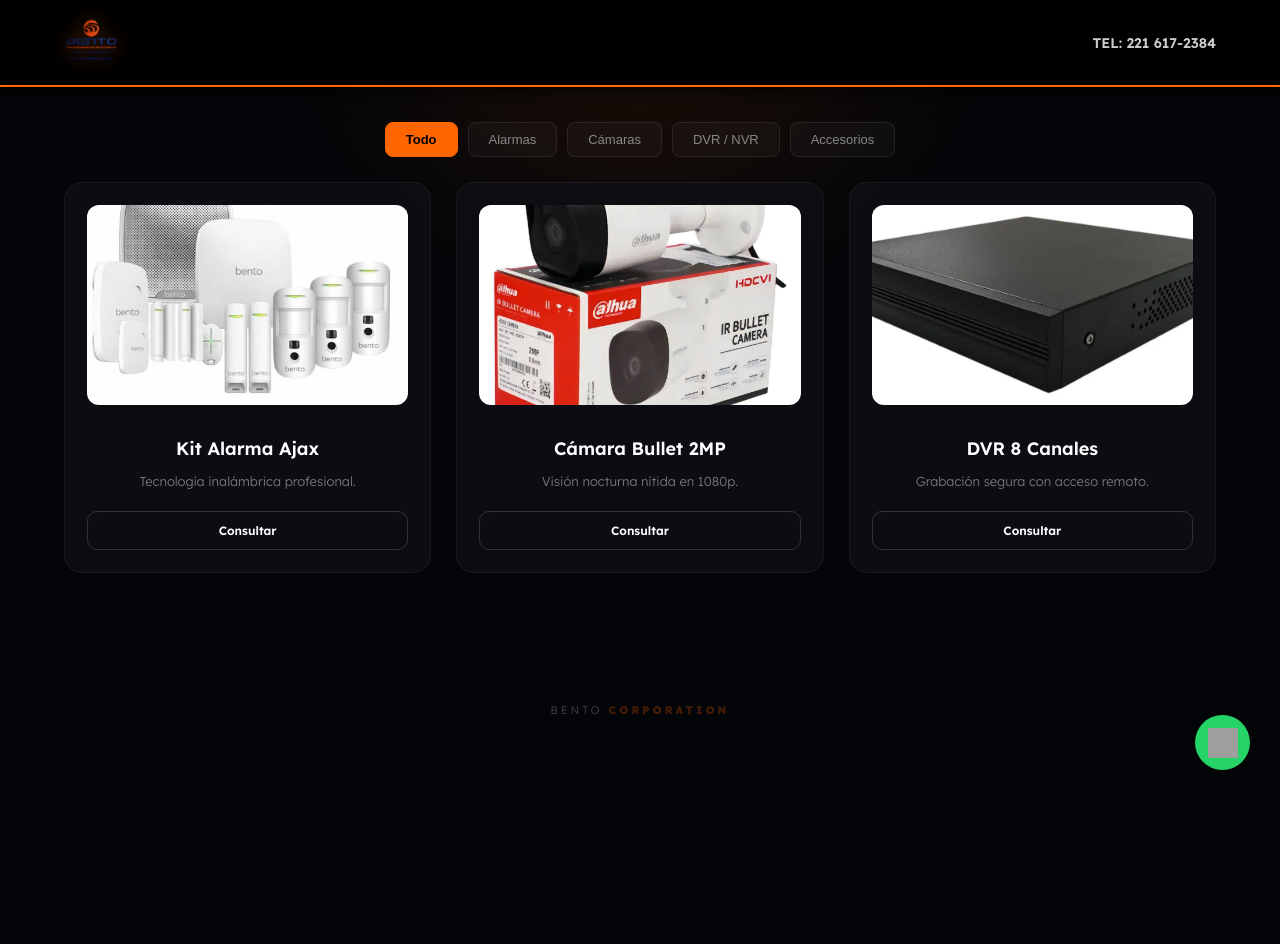
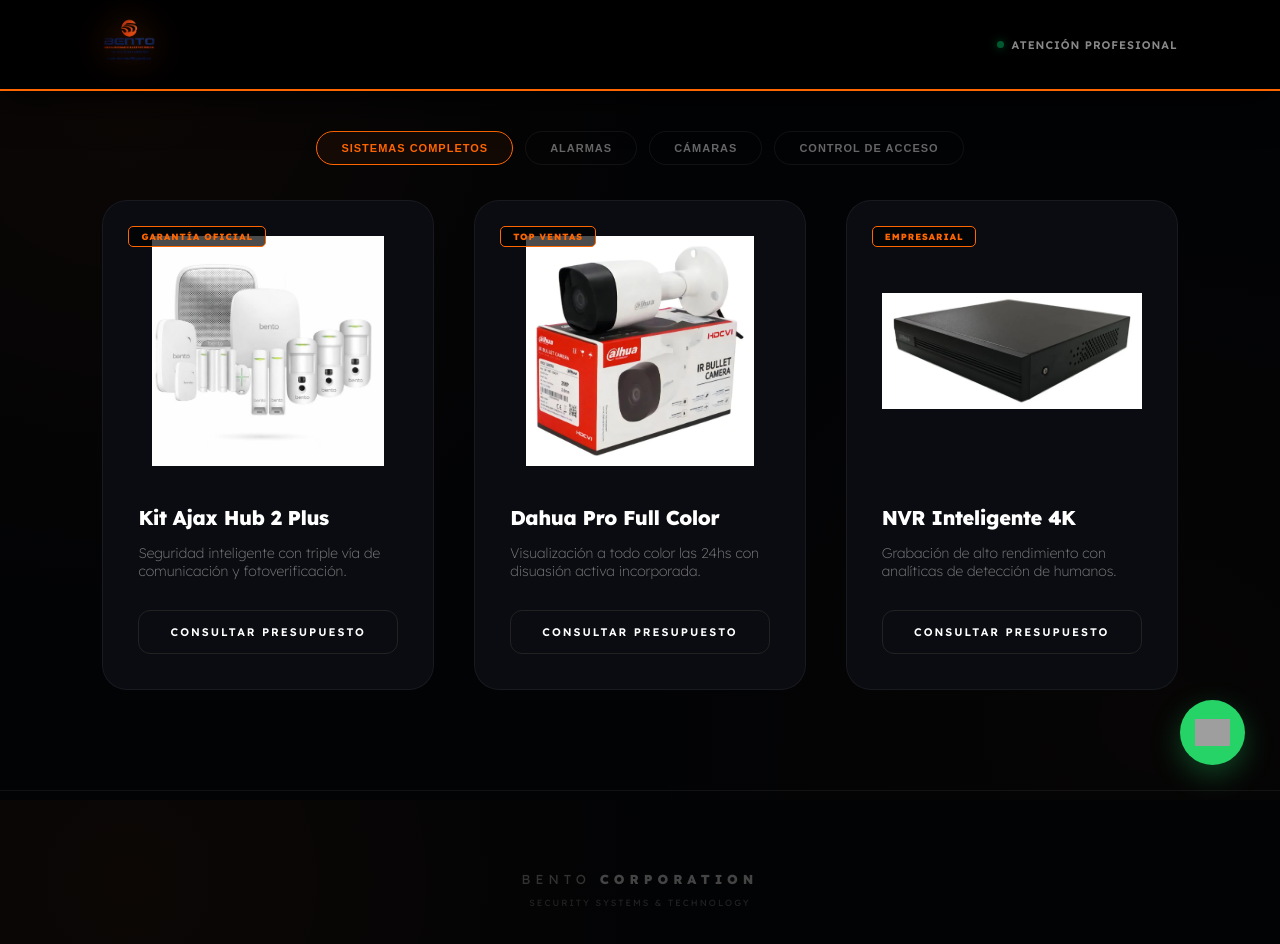
Before and after one commit to Slak-v1/bento-seguridad-prueba-1, a plain HTML site: page index.html in a window 1280 px wide. Before the commit the page ends 800 px from the top, so only its background shows below. Drawn offline with Linux system fonts and the light colour scheme; grey boxes are pictures that could not be loaded.

Commit message:
Update index.html

```diff
--- a/index.html
+++ b/index.html
@@ -3,180 +3,186 @@
 <head>
     <meta charset="UTF-8">
     <meta name="viewport" content="width=device-width, initial-scale=1.0">
-    <title>BENTO | Seguridad Electrónica</title>
-    <link href="https://fonts.googleapis.com/css2?family=Lexend:wght@300;600;800&display=swap" rel="stylesheet">
+    <title>BENTO | Seguridad Electrónica de Precisión</title>
+    <link href="https://fonts.googleapis.com/css2?family=Lexend:wght@200;400;600;800&display=swap" rel="stylesheet">
     <style>
         :root {
             --naranja: #ff6600;
-            --naranja-suave: rgba(255, 102, 0, 0.4);
-            --negro-absoluto: #000000;
-            --negro-profundo: #040508;
-            --tarjeta: rgba(15, 18, 23, 0.7);
+            --naranja-glow: rgba(255, 102, 0, 0.4);
+            --negro-pro: #020305;
+            --tarjeta: #0a0c11;
+            --borde-glass: rgba(255, 255, 255, 0.06);
         }
 
-        * { box-sizing: border-box; transition: all 0.3s ease-in-out; }
+        * { box-sizing: border-box; transition: all 0.5s cubic-bezier(0.165, 0.84, 0.44, 1); }
 
         body {
             margin: 0;
             font-family: 'Lexend', sans-serif;
-            background-color: var(--negro-profundo);
-            /* Degradado de fondo muy sutil tras el logo */
-            background-image: radial-gradient(circle at 50% -50px, rgba(255, 102, 0, 0.12) 0%, transparent 35%);
+            background-color: var(--negro-pro);
+            /* Fondo con profundidad galáctica sutil */
+            background-image:
+                radial-gradient(circle at 10% 10%, rgba(255, 102, 0, 0.04) 0%, transparent 40%),
+                radial-gradient(circle at 90% 90%, rgba(255, 102, 0, 0.02) 0%, transparent 40%);
             background-attachment: fixed;
             color: #ffffff;
-            min-height: 100vh;
+            overflow-x: hidden;
         }
 
-        /* --- NAV NEGRO CON LUZ SUTIL --- */
+        /* --- NAVEGACIÓN PROFESIONAL --- */
         nav {
             position: sticky; top: 0; z-index: 1000; display: flex; justify-content: space-between;
-            align-items: center; padding: 15px 5%;
-            background: var(--negro-absoluto);
+            align-items: center; padding: 15px 8%;
+            background: rgba(0, 0, 0, 0.9);
+            backdrop-filter: blur(15px);
             border-bottom: 2px solid var(--naranja);
-            box-shadow: 0 4px 20px rgba(0, 0, 0, 0.8);
+            box-shadow: 0 10px 40px rgba(0,0,0,0.8);
         }
 
-        .logo-box {
-            display: flex;
-            align-items: center;
+        .logo-box img {
+            height: 55px;
+            filter: drop-shadow(0 0 15px var(--naranja-glow));
         }
 
-        /* LOGO CON DEGRADADO/GLOW SUTIL */
-        .logo-box img {
-            height: 55px;
-            /* Un solo drop-shadow suave para no saturar */
-            filter: drop-shadow(0 0 10px var(--naranja-suave));
+        .status-online {
+            display: flex; align-items: center; gap: 8px; font-size: 11px; font-weight: 600;
+            color: #888; letter-spacing: 1px;
+        }
+        .dot {
+            width: 7px; height: 7px; background: #00ff88; border-radius: 50%;
+            box-shadow: 0 0 10px #00ff88; animation: blink 1.5s infinite;
+        }
+        @keyframes blink { 0%, 100% { opacity: 1; } 50% { opacity: 0.3; } }
+
+        /* --- FILTROS --- */
+        .filter-container { display: flex; gap: 12px; padding: 40px 5% 15px; overflow-x: auto; justify-content: center; }
+        .cat-btn {
+            background: transparent; border: 1px solid var(--borde-glass);
+            color: #666; padding: 10px 24px; border-radius: 30px; cursor: pointer;
+            font-size: 11px; font-weight: 600; text-transform: uppercase; letter-spacing: 1px;
+        }
+        .cat-btn.active, .cat-btn:hover {
+            border-color: var(--naranja); color: var(--naranja);
+            background: rgba(255, 102, 0, 0.05);
         }
 
-        .nav-phone {
-            color: #fff; font-weight: 600; font-size: 14px; opacity: 0.8;
+        /* --- GRID --- */
+        .grid { display: grid; grid-template-columns: repeat(auto-fit, minmax(320px, 1fr)); gap: 40px; padding: 20px 8% 100px; }
+
+        /* TARJETA CON ANIMACIÓN Y DEGRADADO */
+        .product-card {
+            background: var(--tarjeta); border-radius: 25px; padding: 35px;
+            border: 1px solid var(--borde-glass); position: relative;
+            opacity: 0; transform: translateY(20px);
+            animation: fadeIn 0.8s forwards;
+            overflow: hidden;
+        }
+        @keyframes fadeIn { to { opacity: 1; transform: translateY(0); } }
+
+        /* EFECTO DEGRADADO NARANJA AL MARCAR */
+        .product-card:hover {
+            transform: translateY(-12px);
+            border-color: var(--naranja);
+            /* Degradado interno envolvente */
+            background: linear-gradient(145deg, rgba(255, 102, 0, 0.08) 0%, var(--tarjeta) 60%);
+            box-shadow: 0 20px 50px rgba(0,0,0,0.7), 0 0 25px rgba(255, 102, 0, 0.15);
         }
 
-        /* --- FILTROS --- */
-        .filter-container { display: flex; gap: 10px; padding: 35px 5% 15px; overflow-x: auto; justify-content: center; }
-
-        .cat-btn {
-            flex: 0 0 auto; background: rgba(255,255,255,0.03); border: 1px solid rgba(255,255,255,0.08);
-            color: #888; padding: 9px 20px; border-radius: 8px; cursor: pointer; font-size: 13px;
+        .badge {
+            position: absolute; top: 25px; left: 25px; background: rgba(0,0,0,0.7);
+            padding: 4px 12px; border-radius: 5px; font-size: 9px; font-weight: 800;
+            color: var(--naranja); border: 1px solid var(--naranja);
+            letter-spacing: 1px; z-index: 5;
         }
 
-        .cat-btn.active {
-            background: var(--naranja); color: #000; border-color: var(--naranja);
-            font-weight: 600;
-        }
-
-        /* --- GRID DE PRODUCTOS --- */
-        .grid { display: grid; grid-template-columns: repeat(auto-fit, minmax(280px, 1fr)); gap: 25px; padding: 10px 5% 80px; }
-
-        .product-card {
-            background: var(--tarjeta); border-radius: 18px; padding: 22px; text-align: center;
-            border: 1px solid rgba(255,255,255,0.05);
-        }
-
-        /* REMARQUE NARANJA AL PASAR EL CURSOR (MÁS FINO) */
-        .product-card:hover {
-            transform: translateY(-5px);
-            border-color: var(--naranja);
-            box-shadow: 0 8px 25px rgba(0, 0, 0, 0.4);
-        }
-
-        .product-card img { width: 100%; height: 200px; object-fit: cover; border-radius: 12px; margin-bottom: 18px; }
-        .product-card h3 { margin: 10px 0; font-size: 18px; font-weight: 600; }
-        .product-card p { color: #777; font-size: 13px; margin-bottom: 22px; }
+        .product-card img { width: 100%; height: 230px; object-fit: contain; margin-bottom: 25px; }
+        .product-card h3 { margin: 10px 0; font-size: 20px; letter-spacing: -0.5px; }
+        .product-card p { color: #777; font-size: 14px; margin-bottom: 30px; font-weight: 200; }
 
         .btn-consultar {
             display: block; background: transparent; color: #fff; text-decoration: none;
-            padding: 11px; border-radius: 10px; font-weight: 600; border: 1px solid #333;
-            font-size: 12px;
+            padding: 14px; border-radius: 12px; font-weight: 600; border: 1px solid #222;
+            font-size: 11px; text-transform: uppercase; letter-spacing: 2px; text-align: center;
         }
+
         .btn-consultar:hover {
-            background: var(--naranja); color: #000; border-color: var(--naranja);
+            background: linear-gradient(90deg, #ff6600, #ff8c00);
+            color: #000; border-color: transparent;
+            box-shadow: 0 0 20px var(--naranja-glow);
         }
 
         /* --- FOOTER MARCA DE AGUA --- */
-        footer { text-align: center; padding: 50px 20px; opacity: 0.25; }
-        .footer-logo { font-size: 11px; letter-spacing: 3px; text-transform: uppercase; }
-        .corporation { font-weight: 800; color: var(--naranja); }
+        footer { text-align: center; padding: 80px 20px; border-top: 1px solid var(--borde-glass); }
+        .footer-logo { font-size: 13px; letter-spacing: 5px; color: #333; }
+        .corporation { font-weight: 800; color: #444; }
 
         /* --- WHATSAPP --- */
         .wsp-flotante {
-            position: fixed; width: 55px; height: 55px; bottom: 30px; right: 30px;
+            position: fixed; width: 65px; height: 65px; bottom: 35px; right: 35px;
             background: #25d366; border-radius: 50%; display: flex; align-items: center;
-            justify-content: center; box-shadow: 0 5px 15px rgba(0,0,0,0.3); z-index: 2000;
+            justify-content: center; z-index: 2000; box-shadow: 0 10px 30px rgba(37, 211, 102, 0.3);
         }
-        .wsp-flotante img { width: 30px; height: 30px; }
+        .wsp-flotante:hover { transform: scale(1.1); }
 
         @media (max-width: 768px) {
+            .grid { padding: 20px 5% 100px; }
             .filter-container { justify-content: flex-start; }
-            .logo-box img { height: 45px; }
+            .status-online { display: none; }
         }
     </style>
 </head>
 <body>
 
 <a href="https://wa.me/5492216172384" class="wsp-flotante" target="_blank">
-    <img src="https://upload.wikimedia.org/wikipedia/commons/6/6b/WhatsApp.svg" alt="WhatsApp">
+    <img src="https://upload.wikimedia.org/wikipedia/commons/6/6b/WhatsApp.svg" alt="WhatsApp" width="35">
 </a>
 
 <nav>
   <div class="logo-box">
     <img src="logo.jpg" alt="BENTO">
   </div>
-  <div class="nav-phone">TEL: 221 617-2384</div>
+  <div class="status-online">
+      <div class="dot"></div> ATENCIÓN PROFESIONAL
+  </div>
 </nav>
 
 <div class="filter-container">
-  <button class="cat-btn active" data-filter="all">Todo</button>
-  <button class="cat-btn" data-filter="alarmas">Alarmas</button>
-  <button class="cat-btn" data-filter="camaras">Cámaras</button>
-  <button class="cat-btn" data-filter="dvr">DVR / NVR</button>
-  <button class="cat-btn" data-filter="accesorios">Accesorios</button>
+  <button class="cat-btn active">Sistemas Completos</button>
+  <button class="cat-btn">Alarmas</button>
+  <button class="cat-btn">Cámaras</button>
+  <button class="cat-btn">Control de Acceso</button>
 </div>
 
 <div class="grid">
-  <div class="product-card" data-category="alarmas">
-    <img src="alarma-ajax-kit.jpg" alt="Alarma Ajax">
-    <h3>Kit Alarma Ajax</h3>
-    <p>Tecnología inalámbrica profesional.</p>
-    <a class="btn-consultar" href="https://wa.me/5492216172384" target="_blank">Consultar</a>
+  <div class="product-card" style="animation-delay: 0.1s;">
+    <div class="badge">GARANTÍA OFICIAL</div>
+    <img src="alarma-ajax-kit.jpg" alt="Ajax">
+    <h3>Kit Ajax Hub 2 Plus</h3>
+    <p>Seguridad inteligente con triple vía de comunicación y fotoverificación.</p>
+    <a href="https://wa.me/5492216172384" class="btn-consultar" target="_blank">Consultar Presupuesto</a>
   </div>
 
-  <div class="product-card" data-category="camaras">
-    <img src="bullet2mp.jpg" alt="Camara">
-    <h3>Cámara Bullet 2MP</h3>
-    <p>Visión nocturna nítida en 1080p.</p>
-    <a class="btn-consultar" href="https://wa.me/5492216172384" target="_blank">Consultar</a>
+  <div class="product-card" style="animation-delay: 0.2s;">
+    <div class="badge">TOP VENTAS</div>
+    <img src="bullet2mp.jpg" alt="Dahua">
+    <h3>Dahua Pro Full Color</h3>
+    <p>Visualización a todo color las 24hs con disuasión activa incorporada.</p>
+    <a href="https://wa.me/5492216172384" class="btn-consultar" target="_blank">Consultar Presupuesto</a>
   </div>
 
-  <div class="product-card" data-category="dvr">
-    <img src="dvr8ch.jpg" alt="DVR">
-    <h3>DVR 8 Canales</h3>
-    <p>Grabación segura con acceso remoto.</p>
-    <a class="btn-consultar" href="https://wa.me/5492216172384" target="_blank">Consultar</a>
+  <div class="product-card" style="animation-delay: 0.3s;">
+    <div class="badge">EMPRESARIAL</div>
+    <img src="dvr8ch.jpg" alt="NVR">
+    <h3>NVR Inteligente 4K</h3>
+    <p>Grabación de alto rendimiento con analíticas de detección de humanos.</p>
+    <a href="https://wa.me/5492216172384" class="btn-consultar" target="_blank">Consultar Presupuesto</a>
   </div>
 </div>
 
 <footer>
-    <div class="footer-logo">
-        BENTO <span class="corporation">CORPORATION</span>
-    </div>
+    <div class="footer-logo">BENTO <span class="corporation">CORPORATION</span></div>
+    <div style="font-size: 9px; color: #222; margin-top: 10px; letter-spacing: 2px;">SECURITY SYSTEMS & TECHNOLOGY</div>
 </footer>
-
-<script>
-const buttons = document.querySelectorAll('.cat-btn');
-const cards = document.querySelectorAll('.product-card');
-
-buttons.forEach(btn => {
-  btn.onclick = () => {
-    buttons.forEach(b => b.classList.remove('active'));
-    btn.classList.add('active');
-    const f = btn.dataset.filter;
-    cards.forEach(c => {
-      c.style.display = (f === "all" || c.dataset.category === f) ? "block" : "none";
-    });
-  }
-});
-</script>
 
 </body>
 </html>
```
